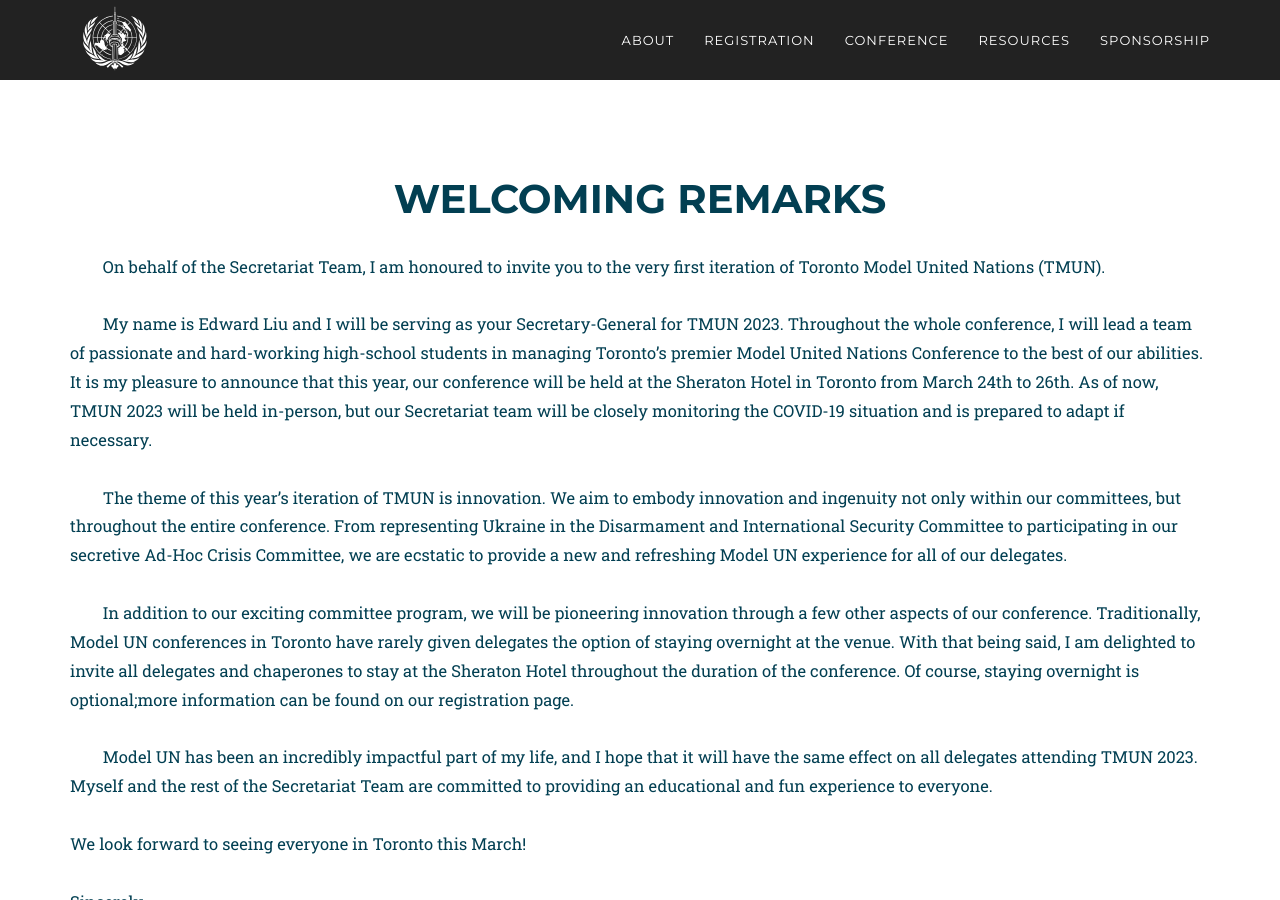
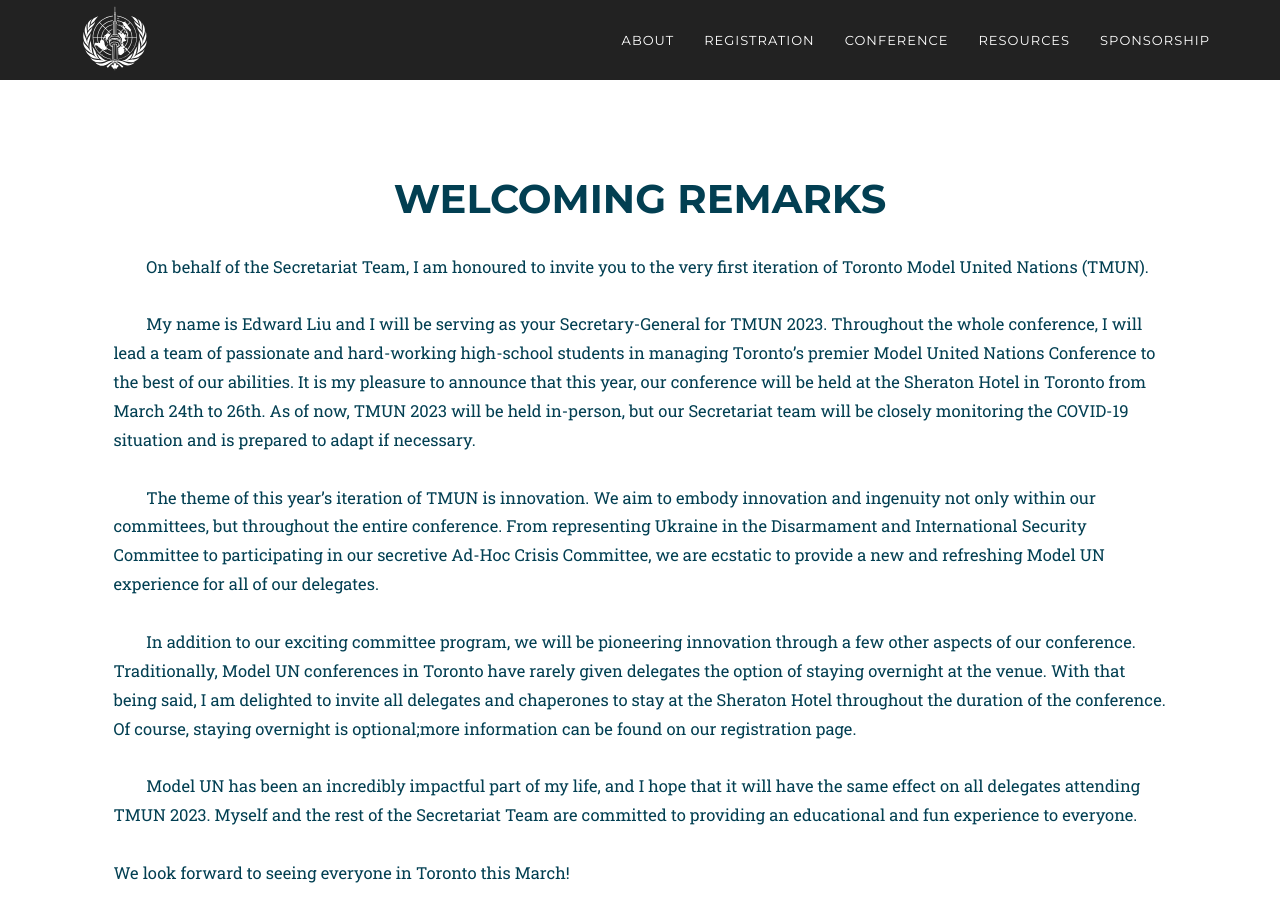
Before and after one commit to TorontoModelUnitedNations/TorontoModelUnitedNations.github.io, a Jekyll site: the page built from index.html, in a window 1280 px wide and 900 px high, scrolled down 873 px. Built offline with Jekyll 4.4.1, drawn with Linux system fonts in a browser that asks for light colours; some web fonts are replaced; grey boxes are pictures that could not be loaded.

Commit message:
reduce intro width

```diff
--- a/_includes/intro.html
+++ b/_includes/intro.html
@@ -1,12 +1,12 @@
 <!-- Services Section -->
     <section id="intro">
-        <div class="container">
+        <div class="container" style="align-content: center;">
             <div class="row">
                 <div class="col-lg-12 text-center">
                     <h2 class="section-heading">Welcoming remarks</h2>
                 </div>
             </div>
-            <div class="row container">
+            <div class="row container" style="width: 95%; margin: 0 auto;">
 
                 <p>
                     &nbsp;&nbsp;&nbsp;&nbsp;&nbsp;&nbsp;&nbsp;&nbsp;On behalf of the Secretariat Team, I am honoured to invite you to the very first iteration of Toronto Model United Nations (TMUN).<br><br>
```
